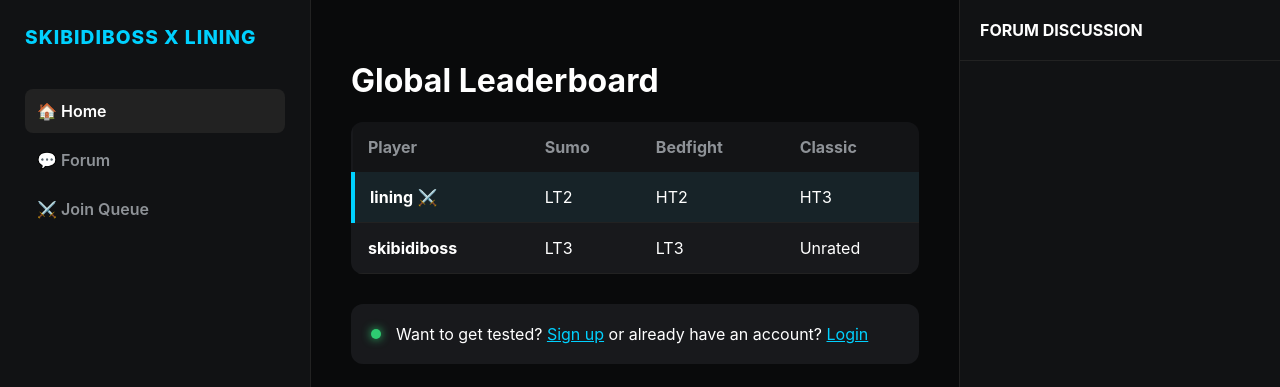
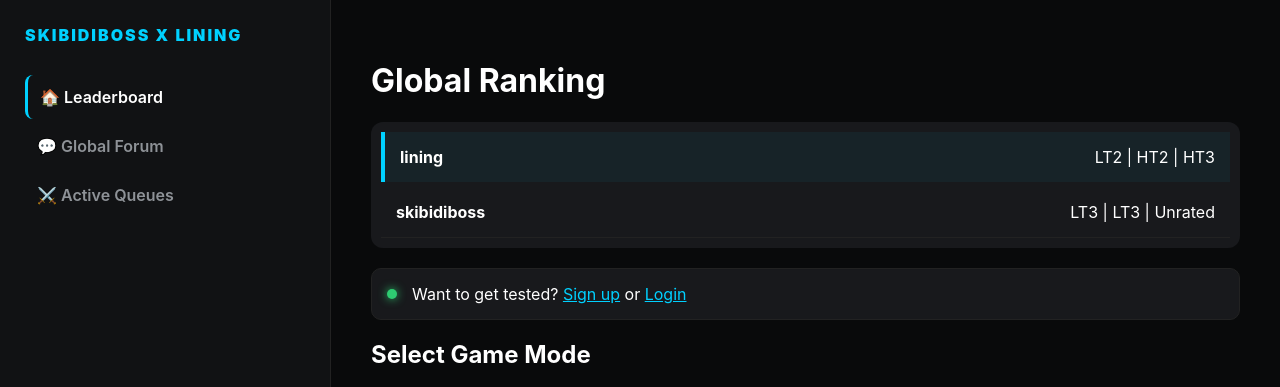
Before and after one commit to SKIBIDIBOSS/tiertests, a Node server app: template views/index.ejs in a window 1280 px wide. Shown: the top 387 px of the page. Run offline with Node 20, Linux system fonts and the light colour scheme; the template is opened without the code that fills it, so the values that code supplies are empty; some libraries are stand-ins or nearby versions.

Commit message:
Update index.ejs

```diff
--- a/views/index.ejs
+++ b/views/index.ejs
@@ -2,129 +2,97 @@
 <html lang="en">
 <head>
     <meta charset="UTF-8">
-    <title>SKIBIDIBOSS X LINING | TIER HUB</title>
+    <title>SKIBIDIBOSS X LINING</title>
     <style>
-        :root {
-            --bg: #090a0b;
-            --sidebar: #111214;
-            --card: #18191c;
-            --accent: #00d1ff;
-            --text: #ffffff;
-            --muted: #8e9297;
-        }
-        body { margin: 0; background: var(--bg); color: var(--text); font-family: 'Inter', sans-serif; display: flex; height: 100vh; overflow: hidden; }
+        :root { --bg: #090a0b; --side: #111214; --accent: #00d1ff; --card: #18191c; --green: #2ecc71; }
+        body { margin: 0; background: var(--bg); color: #fff; font-family: 'Inter', sans-serif; display: flex; height: 100vh; }
 
-        /* SIDEBAR */
-        .sidebar { width: 260px; background: var(--sidebar); border-right: 1px solid #222; display: flex; flex-direction: column; padding: 25px; }
-        .logo { font-size: 1.2rem; font-weight: 800; color: var(--accent); margin-bottom: 40px; letter-spacing: 1px; }
-        .nav-item { padding: 12px; color: var(--muted); text-decoration: none; border-radius: 8px; margin-bottom: 5px; font-weight: 600; display: flex; align-items: center; }
-        .nav-item:hover, .active { background: #222; color: #fff; }
+        /* SIDEBAR LOGIC */
+        .sidebar { width: 280px; background: var(--side); border-right: 1px solid #222; display: flex; flex-direction: column; padding: 25px; }
+        .nav-item { padding: 12px; color: #8e9297; text-decoration: none; border-radius: 8px; margin-bottom: 5px; font-weight: 600; display: block; transition: 0.2s; }
+        .nav-item:hover { background: #222; color: #fff; }
+        .nav-item.active { border-left: 3px solid var(--accent); color: #fff; }
 
-        /* MAIN CONTENT */
+        .profile-box { margin-top: auto; padding: 15px; background: #1e1f22; border-radius: 12px; }
+
+        /* MAIN UI */
         .main { flex: 1; padding: 40px; overflow-y: auto; }
-        .leaderboard-table { width: 100%; border-collapse: collapse; background: var(--card); border-radius: 12px; overflow: hidden; }
-        .leaderboard-table th { text-align: left; padding: 15px; color: var(--muted); background: rgba(0,0,0,0.2); }
-        .leaderboard-table td { padding: 15px; border-bottom: 1px solid #222; }
-        .lining-row { border-left: 4px solid var(--accent); background: rgba(0,209,255,0.05); }
+        .status-light { display: flex; align-items: center; background: var(--card); padding: 15px; border-radius: 10px; margin: 20px 0; border: 1px solid #222; }
+        .glow { width: 10px; height: 10px; background: var(--green); border-radius: 50%; box-shadow: 0 0 10px var(--green); margin-right: 15px; }
 
-        /* STATUS SECTION */
-        .auth-prompt { margin-top: 30px; padding: 20px; background: var(--card); border-radius: 12px; display: flex; align-items: center; }
-        .glow-dot { width: 10px; height: 10px; background: #2ecc71; border-radius: 50%; box-shadow: 0 0 10px #2ecc71; margin-right: 15px; }
-
-        /* DISCORD FORUM */
-        .forum { width: 320px; background: var(--sidebar); border-left: 1px solid #222; display: flex; flex-direction: column; }
-        .chat-header { padding: 20px; font-weight: 700; border-bottom: 1px solid #222; }
-        .messages { flex: 1; padding: 15px; overflow-y: auto; display: flex; flex-direction: column; gap: 10px; }
-        .msg { font-size: 0.9rem; }
-        .msg.admin { color: #ff4757; }
-        .msg.tester { color: #00d1ff; }
-        .msg.user { color: #ffffff; }
-        .chat-input { padding: 15px; background: #1e1f22; border: none; color: white; width: 100%; box-sizing: border-box; }
-
-        /* QUEUE CARDS */
-        .queue-grid { display: grid; grid-template-columns: 1fr 1fr; gap: 15px; margin-top: 20px; }
-        .q-card { background: var(--card); padding: 15px; border-radius: 10px; text-align: center; border: 1px solid #333; }
-        .q-card img { width: 100%; height: 80px; object-fit: cover; border-radius: 5px; margin-bottom: 10px; }
+        /* INTERACTIVE QUEUE */
+        .queue-grid { display: grid; grid-template-columns: repeat(auto-fit, minmax(200px, 1fr)); gap: 20px; }
+        .q-card { background: var(--card); border-radius: 12px; overflow: hidden; border: 1px solid #333; cursor: pointer; transition: 0.3s; }
+        .q-card:hover { transform: translateY(-5px); border-color: var(--accent); }
+        .q-img { height: 120px; background-size: cover; background-position: center; }
+        .q-info { padding: 15px; text-align: center; }
+        .q-btn { background: var(--accent); color: #000; border: none; width: 100%; padding: 10px; font-weight: bold; border-radius: 6px; cursor: pointer; }
     </style>
 </head>
 <body>
 
-    <div class="sidebar">
-        <div class="logo">SKIBIDIBOSS X LINING</div>
-        <a href="/" class="nav-item active">🏠 Home</a>
-        <a href="#" class="nav-item">💬 Forum</a>
-        <a href="#" class="nav-item">⚔️ Join Queue</a>
+    <nav class="sidebar">
+        <div style="font-weight: 900; color: var(--accent); margin-bottom: 30px; letter-spacing: 2px;">SKIBIDIBOSS X LINING</div>
 
-        <div style="margin-top: auto;">
-            <% if (!user) { %>
-                <form action="/login" method="POST">
-                    <input type="text" name="username" placeholder="Username" style="width:100%; padding:8px; margin-bottom:5px; background:#000; border:1px solid #333; color:#fff;">
-                    <input type="password" name="password" placeholder="Password" style="width:100%; padding:8px; margin-bottom:10px; background:#000; border:1px solid #333; color:#fff;">
-                    <button style="width:100%; background:var(--accent); color:#000; border:none; padding:10px; font-weight:bold; border-radius:5px;">Login</button>
-                </form>
-            <% } else { %>
-                <div style="color:var(--accent)">Logged in as <%= user.username %></div>
+        <a href="/" class="nav-item active">🏠 Leaderboard</a>
+        <a href="#" class="nav-item">💬 Global Forum</a>
+        <a href="#" class="nav-item">⚔️ Active Queues</a>
+
+        <% if (user) { %>
+            <hr style="border:0; border-top:1px solid #333; margin: 20px 0;">
+
+            <% if (user.role === 'admin') { %>
+                <div style="color: #ff4757; font-size: 0.7rem; font-weight: 800;">ADMIN TOOLS</div>
+                <a href="/admin" class="nav-item">🛠️ Manage Staff</a>
+                <a href="#" class="nav-item">🎫 View Tickets</a>
             <% } %>
-        </div>
-    </div>
 
-    <div class="main">
-        <h1>Global Leaderboard</h1>
-        <table class="leaderboard-table">
-            <thead>
-                <tr><th>Player</th><th>Sumo</th><th>Bedfight</th><th>Classic</th></tr>
-            </thead>
-            <tbody>
-                <tr class="lining-row">
-                    <td><b>lining</b> ⚔️</td><td>LT2</td><td>HT2</td><td>HT3</td>
-                </tr>
-                <tr>
-                    <td><b>skibidiboss</b></td><td>LT3</td><td>LT3</td><td>Unrated</td>
-                </tr>
-                <% players.forEach(p => { %>
-                    <tr>
-                        <td><%= p.username %></td><td><%= p.ranks.sumo %></td><td><%= p.ranks.bedfight %></td><td><%= p.ranks.classic %></td>
-                    </tr>
-                <% }) %>
-            </tbody>
-        </table>
+            <% if (user.role === 'tester') { %>
+                <div style="color: var(--accent); font-size: 0.7rem; font-weight: 800;">TESTER TOOLS</div>
+                <a href="#" class="nav-item">📋 Pending Tests</a>
+                <a href="#" class="nav-item">📝 Log Score</a>
+            <% } %>
 
-        <div class="auth-prompt">
-            <div class="glow-dot"></div>
-            <span>Want to get tested? <a href="#" style="color:var(--accent)">Sign up</a> or already have an account? <a href="#" style="color:var(--accent)">Login</a></span>
+            <div class="profile-box">
+                <div style="font-size: 0.8rem; color: #8e9297;">Account</div>
+                <div style="font-weight: bold;"><%= user.username %></div>
+                <a href="/logout" style="color: #ff4757; font-size: 0.7rem; text-decoration: none;">Sign Out</a>
+            </div>
+        <% } %>
+    </nav>
+
+    <main class="main">
+        <h1>Global Ranking</h1>
+        <div style="background: var(--card); padding: 10px; border-radius: 12px;">
+            <div style="padding: 15px; border-left: 4px solid var(--accent); background: rgba(0,209,255,0.05); margin-bottom: 5px;">
+                <b>lining</b> <span style="float: right;">LT2 | HT2 | HT3</span>
+            </div>
+            <div style="padding: 15px; border-bottom: 1px solid #222;">
+                <b>skibidiboss</b> <span style="float: right;">LT3 | LT3 | Unrated</span>
+            </div>
         </div>
 
-        <h2 style="margin-top:40px;">Active Queues</h2>
+        <div class="status-light">
+            <div class="glow"></div>
+            <span>Want to get tested? <a href="/signup" style="color: var(--accent);">Sign up</a> or <a href="/login" style="color: var(--accent);">Login</a></span>
+        </div>
+
+        <h2>Select Game Mode</h2>
         <div class="queue-grid">
-            <div class="q-card">
-                <img src="https://i.imgur.com/8QG9v2S.png" alt="Sumo">
-                <b>Sumo 1v1</b>
-                <button style="display:block; width:100%; margin-top:10px; background:#222; color:#fff; border:none; padding:8px; border-radius:4px;">Join Queue</button>
+            <div class="q-card" onclick="alert('Joined Sumo Queue!')">
+                <div class="q-img" style="background-image: url('https://i.imgur.com/8QG9v2S.png');"></div> <div class="q-info">
+                    <b>SUMO</b>
+                    <button class="q-btn">JOIN</button>
+                </div>
             </div>
-            <div class="q-card">
-                <img src="https://i.imgur.com/L1ZzZ6U.png" alt="Bedfight">
-                <b>Bedfight 1v1</b>
-                <button style="display:block; width:100%; margin-top:10px; background:#222; color:#fff; border:none; padding:8px; border-radius:4px;">Join Queue</button>
+            <div class="q-card" onclick="alert('Joined Bedfight Queue!')">
+                <div class="q-img" style="background-image: url('https://i.imgur.com/L1ZzZ6U.png');"></div> <div class="q-info">
+                    <b>BEDFIGHT</b>
+                    <button class="q-btn">JOIN</button>
+                </div>
             </div>
         </div>
-    </div>
-
-    <div class="forum">
-        <div class="chat-header">FORUM DISCUSSION</div>
-        <div class="messages">
-            <% chat.forEach(m => { %>
-                <div class="msg <%= m.role %>">
-                    <b style="font-size: 0.75rem; display:block;"><%= m.username %></b>
-                    <%= m.text %>
-                </div>
-            <% }) %>
-        </div>
-        <% if (user) { %>
-            <form action="/chat/send" method="POST">
-                <input type="text" name="text" class="chat-input" placeholder="Message #global...">
-            </form>
-        <% } %>
-    </div>
+    </main>
 
 </body>
 </html>
```
